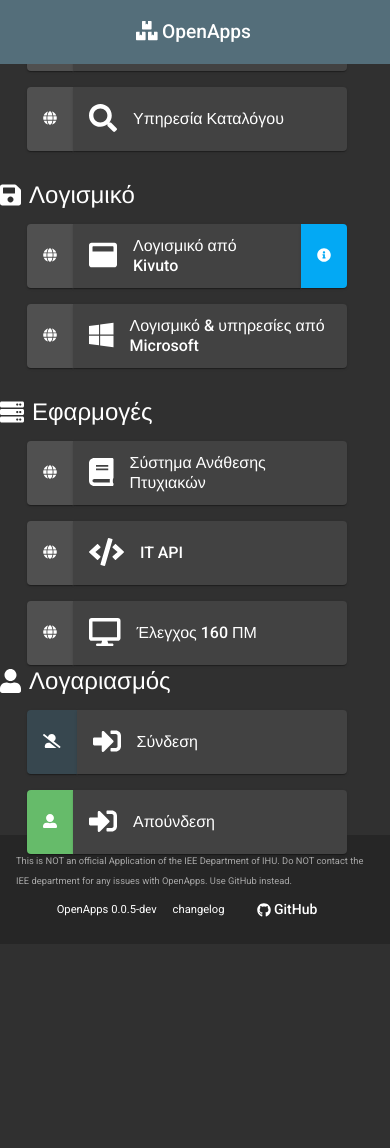
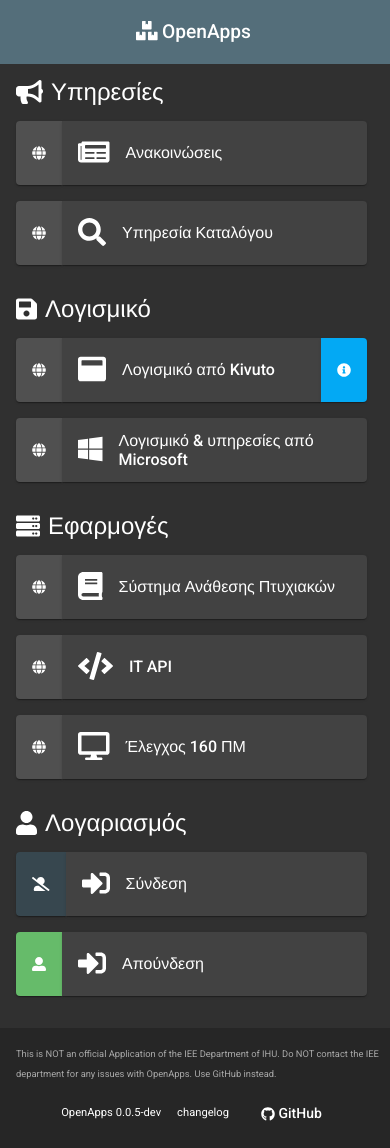
Before and after one commit to theokyr/OpenApps, an Angular app: page / in a window 390 px wide. Before the commit the page ends 944 px from the top, so only its background shows below. Built offline with nearby package versions, Linux system fonts and the light colour scheme.

Commit message:
New frontpage design and some responsiveness for frontpage

```diff
--- a/angular.json
+++ b/angular.json
@@ -30,7 +30,12 @@
             "styles": [
               "src/styles.scss"
             ],
-            "scripts": []
+            "scripts": [],
+            "stylePreprocessorOptions": {
+              "includePaths": [
+                "src/assets/styles"
+              ]
+            }
           },
           "configurations": {
             "production": {
--- a/src/app/app.component.html
+++ b/src/app/app.component.html
@@ -1,7 +1,7 @@
-<div class="container" fxLayout="column" fxLayoutAlign="start stretch">
+<div class="container" fxLayout="column">
   <app-header></app-header>
-  <div class="app-content">
+  <main fxFlexOrder="2" fxLayout="column" fxLayoutAlign="center center">
     <router-outlet></router-outlet>
-  </div>
+  </main>
   <app-footer></app-footer>
 </div>
--- a/src/app/app.component.scss
+++ b/src/app/app.component.scss
@@ -1,8 +1,11 @@
-.app-content {
-  padding: 80px 1rem;
-}
+@import 'responsive.mixin.scss';
+
+$height-desktop-large: 825px;
+//$height-variation: 71px;
+//$height-header: 64px;
+//$height-footer: 120px;
 
 .container {
-  width: 100vw;
-  height: 100vh;
+  display: flex;
+  flex-flow: row wrap;
 }
--- a/src/app/view-angular/feature/feature-list-view/view-list/features-view-list.component.html
+++ b/src/app/view-angular/feature/feature-list-view/view-list/features-view-list.component.html
@@ -1,13 +1,15 @@
-<div class="full-width features-view-list"
+<div fxLayout="column" fxLayoutAlign="center center">
+  <div fxFlex
        fxLayout="row"
        fxLayout.lt-lg="column"
-     fxLayoutAlign="center center"
+       fxLayoutAlign="center start"
        fxLayoutGap="1rem">
     <ng-container *ngFor="let category of categories; let i = index">
       <div class="category-list"
            fxLayout="column"
-         fxLayoutAlign="start start" fxLayoutGap="1rem">
-      <div class="category-title full-width" fxLayout="row" fxLayoutAlign="start start" fxLayoutGap=".5rem">
+           fxLayoutAlign="start start"
+           fxLayoutGap="1rem">
+        <div class="category-title" fxLayout="row" fxLayoutAlign="start start" fxLayoutGap=".5rem">
           <fa-icon [icon]="category.icon"></fa-icon>
           <span>{{category.title.value}}</span>
         </div>
@@ -33,5 +35,5 @@
     <!--                                [icon]="featureSignIn.icon"-->
     <!--                                [featureState]="featureSignIn.isPublic">-->
     <!--    </app-feature-view-list-item>-->
-
   </div>
+</div>
--- a/src/app/view-angular/feature/feature-list-view/view-list/features-view-list.component.scss
+++ b/src/app/view-angular/feature/feature-list-view/view-list/features-view-list.component.scss
@@ -1,25 +1,7 @@
-$breakpoint-tablet: 768px;
-$breakpoint-phone: 960px;
-@media (min-height: $breakpoint-tablet) {
 
-  .features-view-list {
-    height: 80vh;
-  }
-}
-
-@media (max-width: $breakpoint-phone) {
-  .feature-list {
-    width: 100vw;
-  }
-}
 
 .category-title {
   font-size: 1.5rem;
   line-height: 1.5rem;
   font-weight: 300;
-
 }
-
-.category-list {
-  height: 30vh;
-}
--- a/src/app/view-angular/feature/feature-view/view-list-item/feature-view-list-item.component.scss
+++ b/src/app/view-angular/feature/feature-view/view-list-item/feature-view-list-item.component.scss
@@ -1,3 +1,5 @@
+@import 'responsive.mixin.scss';
+
 .app-card {
   height: 4rem;
   border-radius: 0 .25rem .25rem 0;
@@ -7,9 +9,6 @@
   border-radius: 0;
 }
 
-.list-item-row {
-  width: 20rem;
-}
 
 .feature-status {
   height: 4rem;
@@ -54,9 +53,11 @@ a:hover {
   border-radius: 0;
 }
 
-$breakpoint-tablet: 768px;
-@media (max-height: $breakpoint-tablet) {
-  .list-item-row {
+.list-item-row {
+  width: 24rem;
+
+
+  @include screen($breakpoint-desktop) {
     width: 90vw;
   }
 }
--- a/src/app/view-angular/layout/footer/footer.component.html
+++ b/src/app/view-angular/layout/footer/footer.component.html
@@ -1,5 +1,5 @@
-<div class="full-width footer" fxLayout="row" fxLayout.lt-lg="column"
-     fxLayoutAlign="space-between center">
+<footer class="full-width footer" fxLayout="row" fxLayout.lt-lg="column"
+        fxLayoutAlign="space-between center">
   <div>
     <small class="disclaimer">This is NOT an official Application of the IEE Department of IHU.
       Do NOT contact the IEE department for any issues with {{title}}. Use GitHub instead. </small>
@@ -11,4 +11,4 @@
     <a mat-button target="_blank" href="https://github.com/theokyr/OpenApps">
       <fa-icon [icon]="faGithub"></fa-icon>&nbsp;GitHub</a>
   </div>
-</div>
+</footer>
--- a/src/app/view-angular/layout/footer/footer.component.scss
+++ b/src/app/view-angular/layout/footer/footer.component.scss
@@ -1,24 +1,19 @@
-.footer {
+@import 'responsive.mixin.scss';
+
+footer {
   background-color: #262626;
   padding: 1rem;
-  //bottom:0;
-  //left:0;
-  //position: fixed;
   width: 100%;
-  //overflow: hidden;
-  //z-index: 1;
-  height: 50px;
+  height: 120px;
 }
 
 .disclaimer {
   opacity: 0.6;
 }
 
-$breakpoint-tablet: 768px;
-@media (max-width: $breakpoint-tablet) {
-  .footer {
+footer {
+  @include screen($breakpoint-tablet-portrait) {
     font-size: 80%;
-    height: 100%;
   }
 }
 
--- a/src/app/view-angular/layout/header/header.component.html
+++ b/src/app/view-angular/layout/header/header.component.html
@@ -1,7 +1,7 @@
-<div class="full-width header"
-     fxLayout="row"
-     fxLayoutAlign="space-between"
-     fxLayoutAlign.lt-lg="center center">
+<header
+  fxLayout="row"
+  fxLayoutAlign="space-between"
+  fxLayoutAlign.lt-lg="center center">
   <button class="app-button link-no-style" mat-button routerLink="/" fxLayout="row" fxLayoutAlign="center center">
     <div class="app-title">
       <fa-icon [icon]="faAppIcon"></fa-icon>&nbsp;OpenApps
@@ -27,4 +27,4 @@
   <div fxShow.lt-lg="true">
     &nbsp;
   </div>
-</div>
+</header>
--- a/src/app/view-angular/layout/header/header.component.scss
+++ b/src/app/view-angular/layout/header/header.component.scss
@@ -1,9 +1,8 @@
-.header {
+header {
   background-color: #546e7a;
   position: fixed;
   left: 0;
   top: 0;
-  min-height: 64px;
   height: 64px;
   width: 100%;
   overflow: hidden;
@@ -27,11 +26,3 @@
   padding: 1rem 2rem !important;
   border-radius: 0;
 }
-
-
-$breakpoint-tablet: 768px;
-@media (max-width: $breakpoint-tablet) {
-  //.header {
-  //  position:absolute;
-  //}
-}
--- /dev/null
+++ b/src/assets/styles/responsive.mixin.scss
@@ -0,0 +1,21 @@
+$breakpoint-phone: 'phone';
+$breakpoint-tablet-portrait: 'tablet-portrait';
+$breakpoint-tablet-landscape: 'tablet-landscape';
+$breakpoint-desktop: 'tablet-desktop';
+$breakpoint-big-desktop: 'big-desktop';
+
+$breakpoints: (
+  $breakpoint-phone: 599px,
+  $breakpoint-tablet-portrait: 600px,
+  $breakpoint-tablet-landscape: 960px,
+  $breakpoint-desktop: 1280px,
+  $breakpoint-big-desktop: 1920px
+) !default;
+
+@mixin screen($breakpoint) {
+  @if map-has-key($breakpoints, $breakpoint) {
+    @media (max-width: map-get($breakpoints, $breakpoint)) {
+      @content;
+    }
+  }
+}
--- a/src/styles.scss
+++ b/src/styles.scss
@@ -36,10 +36,12 @@ $openapps-theme: mat-dark-theme((
 
 html, body {
   height: 100%;
+  width: 100%;
+  padding: 0;
+  margin: 0;
 }
 
 body {
-  margin: 0;
   font-family: Roboto, "Helvetica Neue", sans-serif;
 }
 
@@ -69,3 +71,31 @@ a.link-no-style:active {
   color: #fff;
   text-decoration: none !important;
 }
+
+@import 'responsive.mixin.scss';
+
+$height-desktop-large: 857px;
+main {
+  margin-top: 64px;
+  padding: 1rem;
+  min-height: $height-desktop-large;
+  //$height-header-half: $height-header / 2;
+  //$height-footer-half: $height-footer / 2;
+  //min-height: $height-desktop-large -  $height-header-half -  $height-footer-half -$height-variation;
+
+  @include screen($breakpoint-desktop) {
+    height: 100%;
+  }
+}
+
+app-header {
+  order: 1;
+  //height: 100px;
+  flex: 0 1 100%;
+}
+
+app-footer {
+  order: 3;
+  //height: 100px;
+  flex: 0 1 100%;
+}
```
Lines whose indentation alone changed are shown as unchanged.
